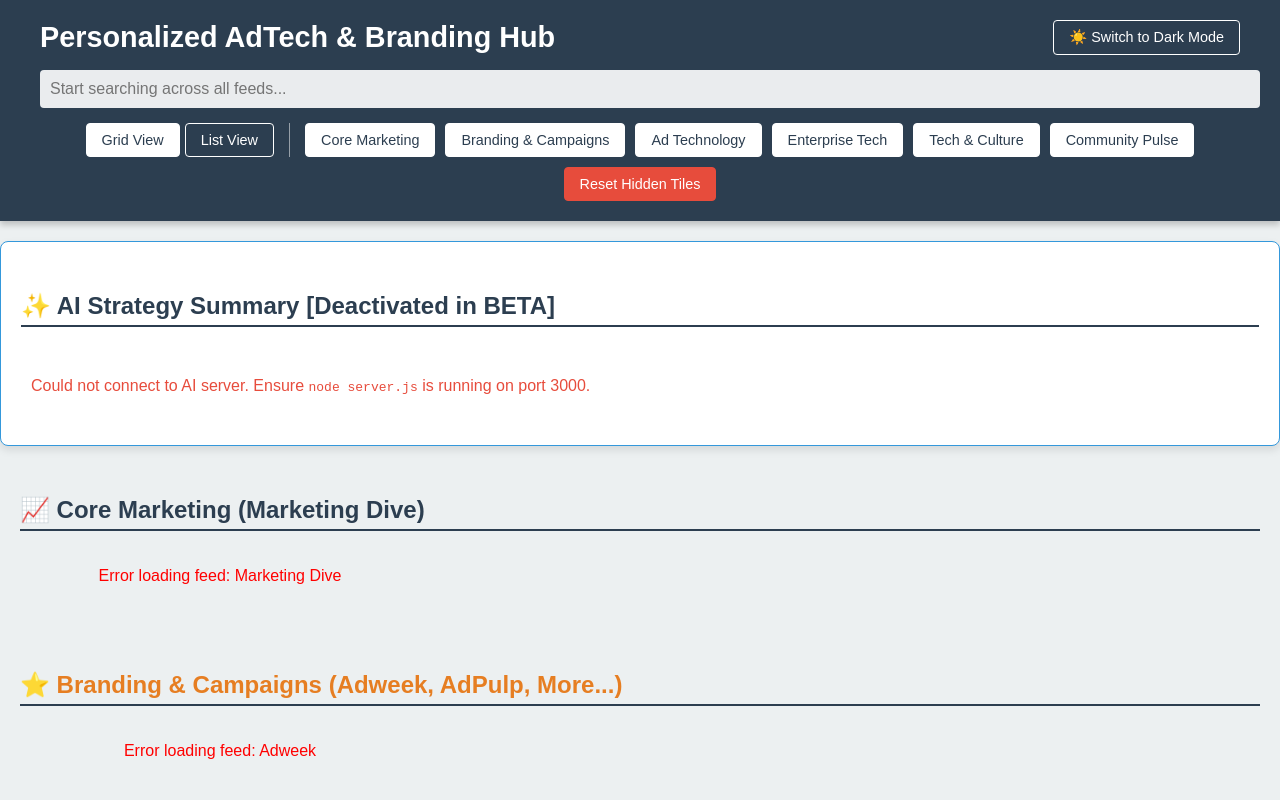
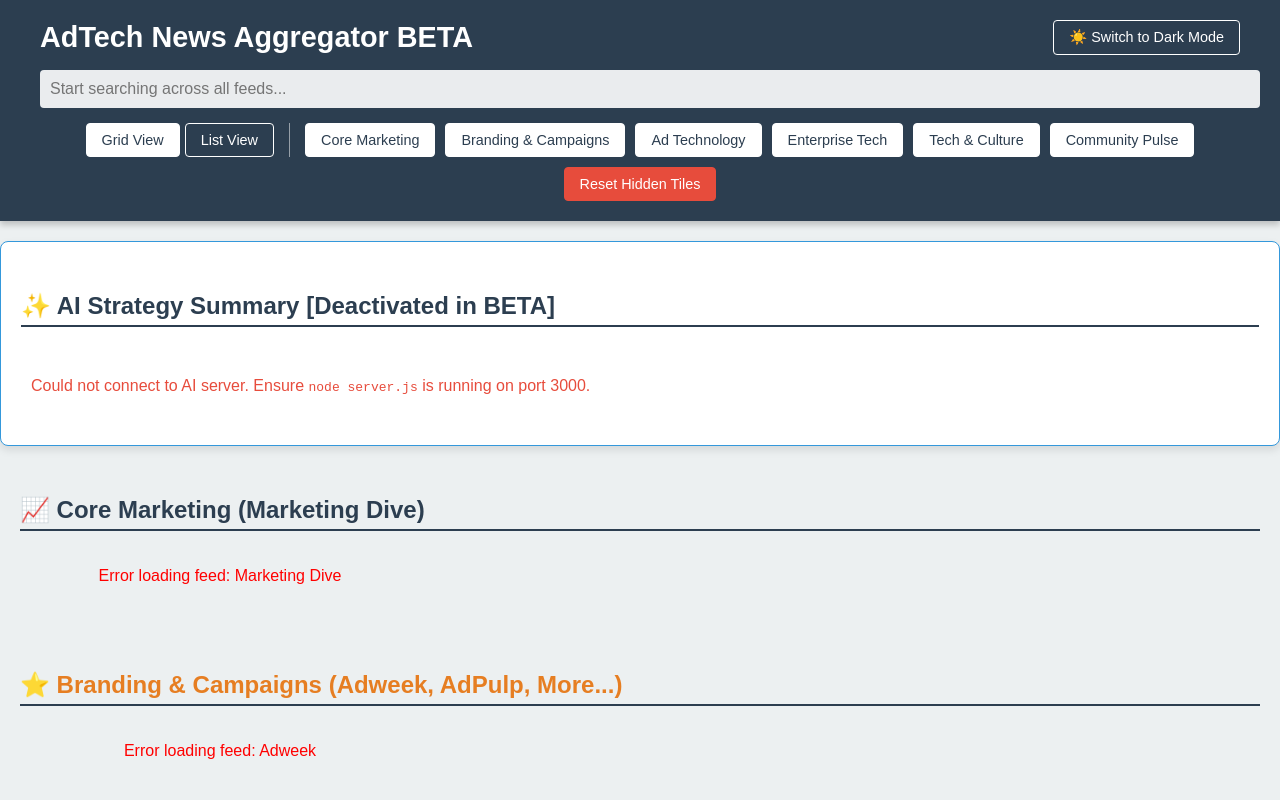
Before and after one commit to ikcerog/martechlander-beta, a website: page index.html in a window 1280 px wide. Shown: the top 800 px of the page. Drawn offline with Linux system fonts and the light colour scheme; no server answers.

Commit message:
Change header title to 'AdTech News Aggregator BETA'

```diff
--- a/index.html
+++ b/index.html
@@ -381,7 +381,7 @@
     <header>
         <div class="header-content">
             <div class="header-top">
-                <h1>Personalized AdTech & Branding Hub</h1>
+                <h1>AdTech News Aggregator BETA</h1>
                 <button id="theme-toggle" class="control-button">☀️ Switch to Dark Mode</button>
             </div>
 
```
